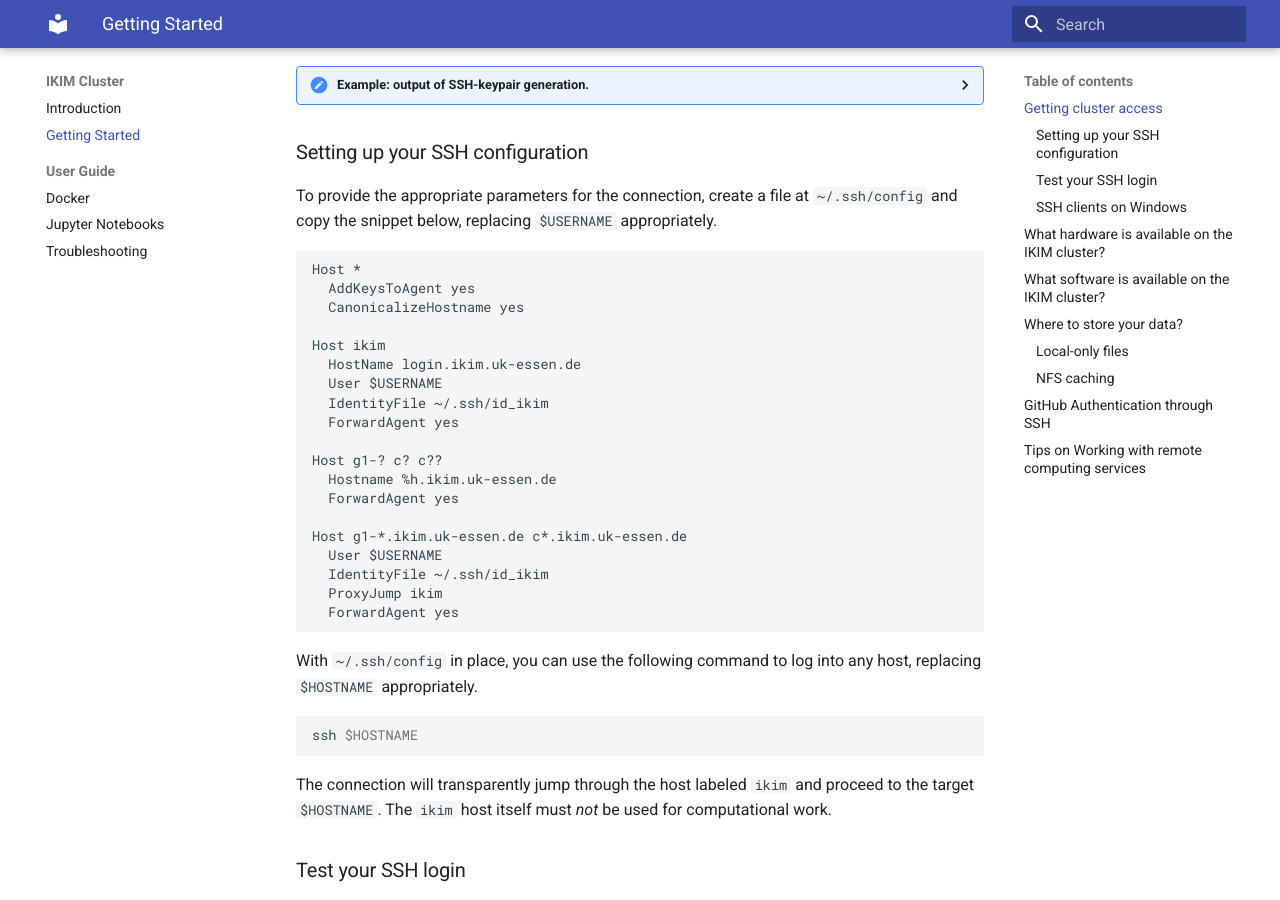
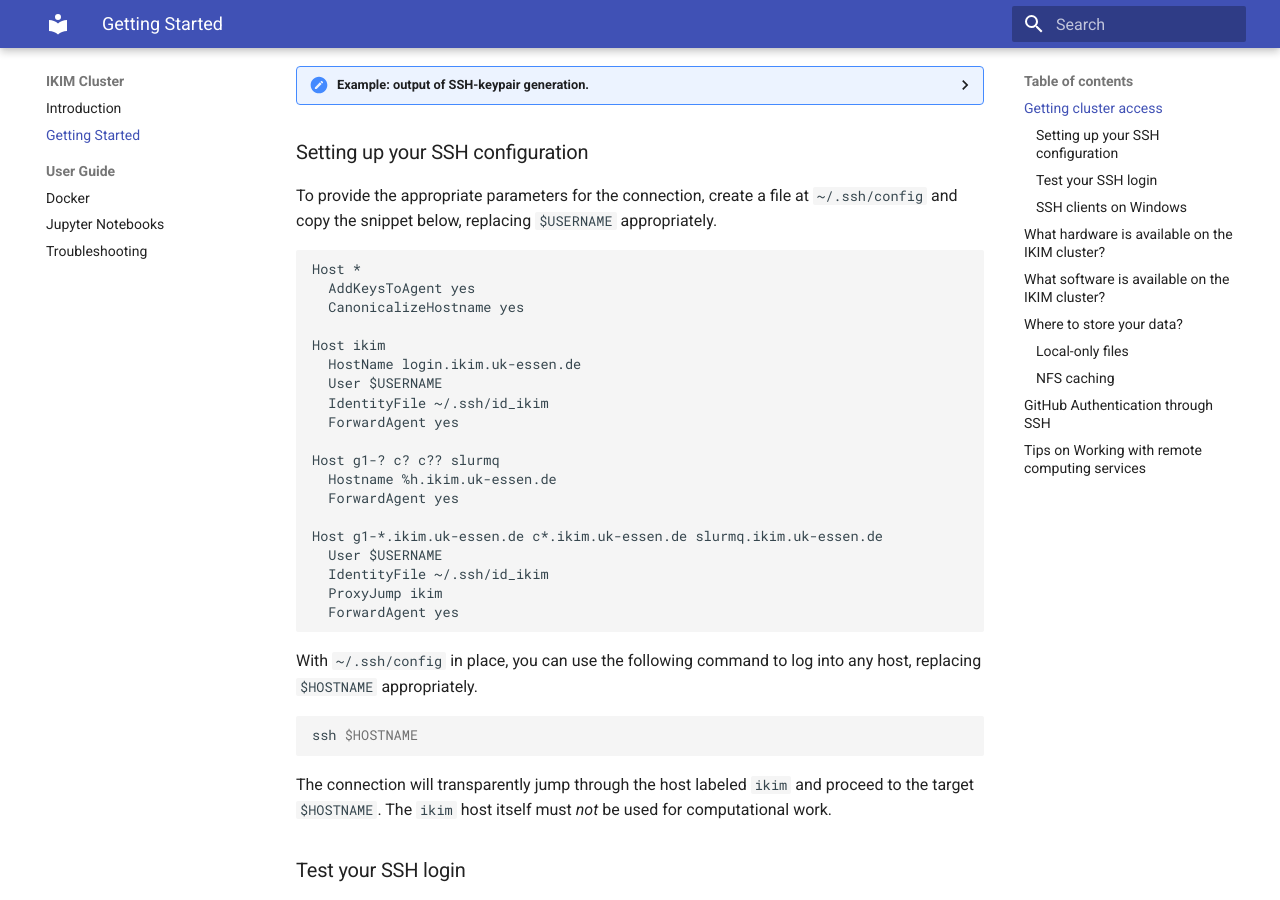
Before and after one commit to IKIM-Essen/ClusterDocs, an MkDocs documentation site: the page built from docs/getting-started.md, in a window 1280 px wide and 900 px high, scrolled down 794 px. Built offline with MkDocs 1.6.1 and Material for MkDocs 9.7.7, drawn with Linux system fonts in a browser that asks for light colours.

Commit message:
Add the host "slurmq" to the configuration snippet

```diff
--- a/docs/getting-started.md
+++ b/docs/getting-started.md
@@ -83,11 +83,11 @@ Host ikim
   IdentityFile ~/.ssh/id_ikim
   ForwardAgent yes
 
-Host g1-? c? c??
+Host g1-? c? c?? slurmq
   Hostname %h.ikim.uk-essen.de
   ForwardAgent yes
 
-Host g1-*.ikim.uk-essen.de c*.ikim.uk-essen.de
+Host g1-*.ikim.uk-essen.de c*.ikim.uk-essen.de slurmq.ikim.uk-essen.de
   User $USERNAME
   IdentityFile ~/.ssh/id_ikim
   ProxyJump ikim
```
